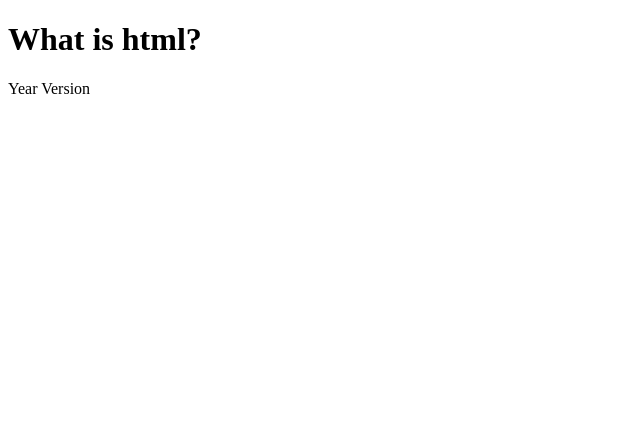
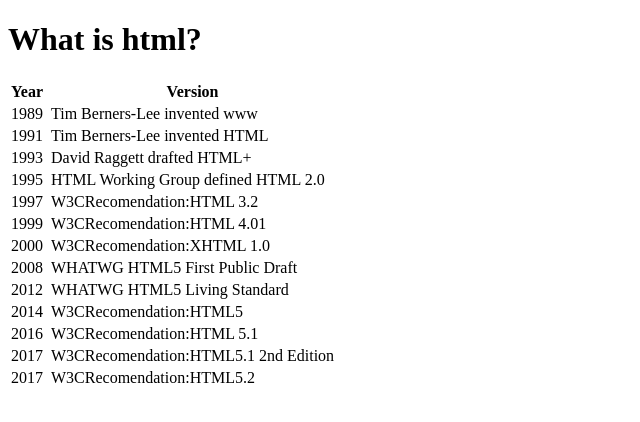
Before and after one commit to Andrewwakeart12/informacionAdquirida_primeraSeccion, a plain HTML site: page HTMLBasics/htmlHistory.html in a window 1280 px wide. Shown: the whole page, without its empty margins (0-640 px from the left). Drawn offline with Linux system fonts and the light colour scheme.

Commit message:
schema defined!

```diff
--- a/HTMLBasics/htmlHistory.html
+++ b/HTMLBasics/htmlHistory.html
@@ -1,20 +1,96 @@
 <!DOCTYPE html>
 <html lang="en" dir="ltr">
+
 <head>
   <meta charset="utf-8">
   <title></title>
 </head>
+
 <body>
   <h1>What is html?</h1>
   <table>
-      <thead>
     <tr>
-          Year
+      <th>Year</th>
+      <th> </th>
+      <th>Version</th>
     </tr>
     <tr>
-          Version
+      <td>1989</td>
+      <td> </td>
+      <td>Tim Berners-Lee invented www</td>
     </tr>
-      </thead>
+
+    <tr>
+      <td>1991</td>
+      <td> </td>
+      <td>Tim Berners-Lee invented HTML</td>
+    </tr>
+
+    <tr>
+      <td>1993</td>
+      <td> </td>
+      <td>David Raggett drafted HTML+</td>
+    </tr>
+
+    <tr>
+      <td>1995</td>
+      <td></td>
+      <td>HTML Working Group defined HTML 2.0</td>
+    </tr>
+
+    <tr>
+      <td>1997</td>
+      <td></td>
+      <td>W3CRecomendation:HTML 3.2</td>
+    </tr>
+    <tr>
+      <td>1999</td>
+      <td></td>
+      <td>W3CRecomendation:HTML 4.01</td>
+    </tr>
+
+    <tr>
+      <td>2000</td>
+      <td></td>
+      <td>W3CRecomendation:XHTML 1.0</td>
+    </tr>
+
+    <tr>
+      <td>2008</td>
+      <td> </td>
+      <td>WHATWG HTML5 First Public Draft</td>
+    </tr>
+
+    <tr>
+      <td>2012</td>
+      <td> </td>
+      <td>WHATWG HTML5 Living Standard</td>
+    </tr>
+
+    <tr>
+      <td>2014</td>
+      <td> </td>
+      <td>W3CRecomendation:HTML5</td>
+    </tr>
+
+    <tr>
+      <td>2016</td>
+      <td> </td>
+      <td>W3CRecomendation:HTML 5.1</td>
+    </tr>
+
+    <tr>
+      <td>2017</td>
+      <td> </td>
+      <td>W3CRecomendation:HTML5.1 2nd Edition</td>
+    </tr>
+
+    <tr>
+      <td>2017</td>
+      <td> </td>
+      <td>W3CRecomendation:HTML5.2</td>
+    </tr>
   </table>
 </body>
+
 </html>
```
Also changed, not shown: HTMLBasics/basicHtml.html (added, +27 -0 lines), HTMLFirstProyect/index.html (added, +26 -0 lines), index.html (+4 -0 lines). Lines whose indentation alone changed are shown as unchanged.
